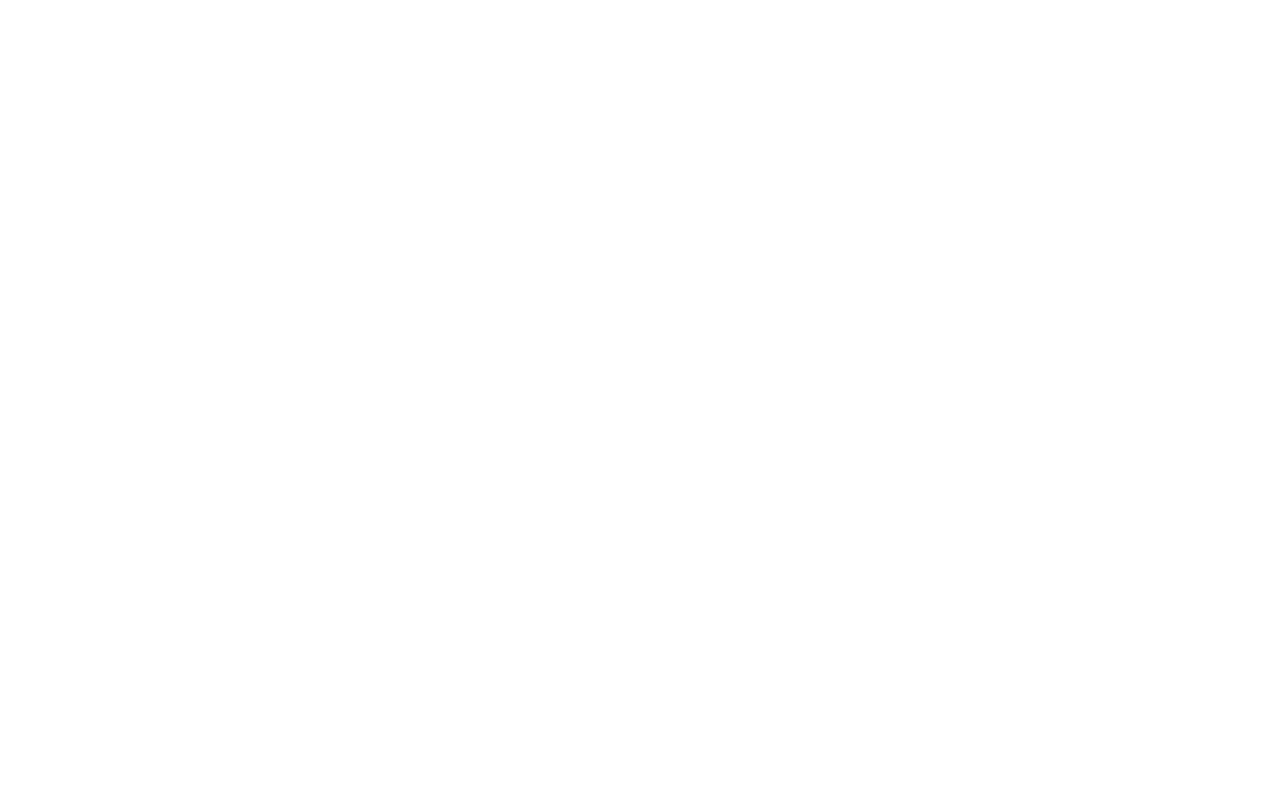
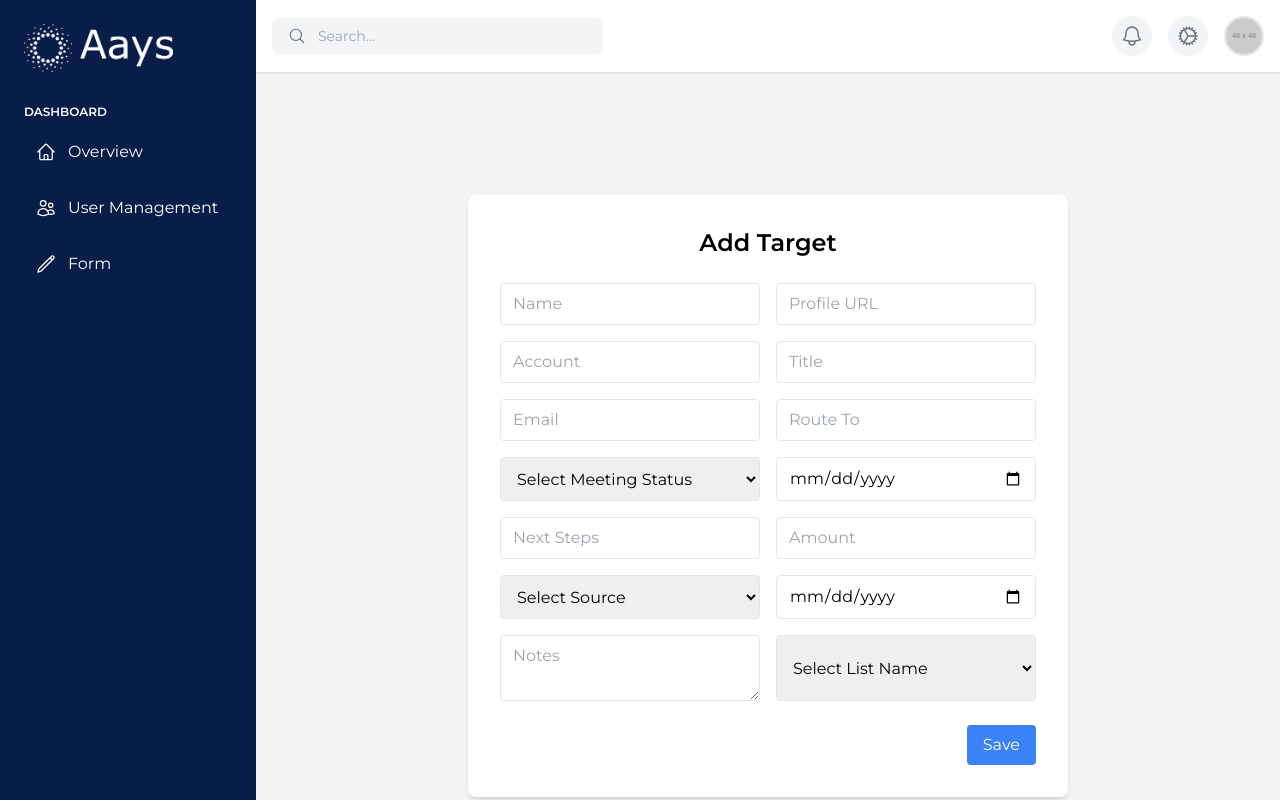
Before and after one commit to codeamanwal/aays, a React (Create React App) app: page /form in a window 1280 px wide. Before the commit this address had no page. Built offline with nearby package versions, Linux system fonts and the light colour scheme.

Commit message:
Dashboard added

```diff
--- a/public/index.html
+++ b/public/index.html
@@ -14,6 +14,12 @@
       manifest.json provides metadata used when your web app is installed on a
       user's mobile device or desktop. See https://developers.google.com/web/fundamentals/web-app-manifest/
     -->
+    <!-- public/index.html -->
+    <link
+      href="https://fonts.googleapis.com/css2?family=Montserrat:wght@400;500;600;700&display=swap"
+      rel="stylesheet"
+    />
+
     <link rel="manifest" href="%PUBLIC_URL%/manifest.json" />
     <!--
       Notice the use of %PUBLIC_URL% in the tags above.
--- a/src/App.js
+++ b/src/App.js
@@ -1,15 +1,19 @@
-import React from 'react';
-import { BrowserRouter as Router, Routes, Route } from 'react-router-dom';
-import FormPage from './components/FormPage';
-import TablePage from './components/TablePage';
+import React from "react";
+import { BrowserRouter as Router, Route, Routes } from "react-router-dom";
+import DashboardLayout from "./components/DashboardLayout";
+import TablePage from "./components/TablePage";
+import FormPage from "./components/FormPage";
 
 function App() {
   return (
     <Router>
-      <Routes>
-        <Route path="/" element={<FormPage />} />
-        <Route path="/table" element={<TablePage />} />
-      </Routes>
+      <DashboardLayout>
+        <Routes>
+          <Route path="/" element={<TablePage />} />
+          <Route path="/form" element={<FormPage />} />
+          {/* Add more routes here as needed */}
+        </Routes>
+      </DashboardLayout>
     </Router>
   );
 }
--- /dev/null
+++ b/src/components/DashboardLayout.js
@@ -0,0 +1,25 @@
+import React from "react";
+import Sidebar from "./Sidebar";
+import Navbar from "./Navbar";
+
+const DashboardLayout = ({ children }) => {
+  return (
+    <div className="flex h-screen overflow-hidden">
+      {/* Sidebar */}
+      <div className="overflow-y-auto">
+        <Sidebar />
+      </div>
+
+      {/* Main Content */}
+      <div className="flex flex-col flex-grow bg-gray-100 overflow-y-auto">
+        {/* Navbar */}
+        <Navbar />
+
+        {/* Page Content */}
+        <div className="p-6 overflow-y-auto">{children}</div>
+      </div>
+    </div>
+  );
+};
+
+export default DashboardLayout;
--- /dev/null
+++ b/src/components/Navbar.js
@@ -0,0 +1,35 @@
+import React from "react";
+import { BellIcon, CogIcon, MagnifyingGlassIcon } from '@heroicons/react/24/outline';
+
+const Navbar = () => {
+  return (
+    <div className="flex justify-between items-center bg-white shadow p-4 sticky top-0 z-10">
+      {/* Search Bar */}
+      <div className="flex items-center space-x-3 bg-gray-100 px-4 py-2 rounded-lg w-1/3">
+        <MagnifyingGlassIcon className="h-5 w-5 text-gray-500" />
+        <input
+          type="text"
+          placeholder="Search..."
+          className="bg-transparent outline-none w-full text-sm text-gray-600"
+        />
+      </div>
+
+      {/* Icons Section */}
+      <div className="flex items-center space-x-4">
+        <button className="bg-gray-100 p-2 rounded-full hover:bg-gray-200 transition">
+          <BellIcon className="h-6 w-6 text-gray-500" />
+        </button>
+        <button className="bg-gray-100 p-2 rounded-full hover:bg-gray-200 transition">
+          <CogIcon className="h-6 w-6 text-gray-500" />
+        </button>
+        <img
+          src="https://via.placeholder.com/40"
+          alt="User Avatar"
+          className="w-10 h-10 rounded-full border-2 border-gray-200"
+        />
+      </div>
+    </div>
+  );
+};
+
+export default Navbar;
--- /dev/null
+++ b/src/components/Sidebar.js
@@ -0,0 +1,55 @@
+import React from "react";
+import {
+  HomeIcon,
+  UsersIcon,
+  PencilIcon,
+} from "@heroicons/react/24/outline";
+import { Link } from "react-router-dom";
+
+const Sidebar = () => {
+  return (
+    <div className="bg-[#081D47] shadow-lg w-64 h-full p-6 overflow-y-auto text-white">
+      {/* Logo and Title */}
+      <div className="flex items-center space-x-3 mb-8">
+        <img
+          src="/assets/logo2.png"
+          alt="AAYS Analytics Logo"
+          className="h-12"
+        />
+      </div>
+
+      {/* Sidebar Links */}
+      <nav className="space-y-6">
+        {/* Dashboard Section */}
+        <div className="space-y-2">
+          <h3 className="text-white uppercase text-xs font-semibold">
+            Dashboard
+          </h3>
+          <Link
+            to="/dashboard"
+            className="flex items-center space-x-3 p-3 rounded-lg text-white hover:bg-[#bb1ccc] hover:text-white transition"
+          >
+            <HomeIcon className="h-5 w-5" />
+            <span className="text-md">Overview</span>
+          </Link>
+          <Link
+            to="/"
+            className="flex items-center space-x-3 p-3 rounded-lg text-white hover:bg-[#bb1ccc] hover:text-white transition"
+          >
+            <UsersIcon className="h-5 w-5" />
+            <span className="text-md">User Management</span>
+          </Link>
+          <Link
+            to="/form"
+            className="flex items-center space-x-3 p-3 rounded-lg text-white hover:bg-[#bb1ccc] hover:text-white transition"
+          >
+            <PencilIcon className="h-5 w-5" />
+            <span className="text-md">Form</span>
+          </Link>
+        </div>
+      </nav>
+    </div>
+  );
+};
+
+export default Sidebar;
--- a/tailwind.config.js
+++ b/tailwind.config.js
@@ -1,9 +1,11 @@
 module.exports = {
-  content: [
-    "./src/**/*.{js,jsx,ts,tsx}",
-  ],
+  content: ["./src/**/*.{js,jsx,ts,tsx}"],
   theme: {
-    extend: {},
+    extend: {
+      fontFamily: {
+        sans: ["Montserrat", "sans-serif"],
+      },
+    },
   },
   plugins: [],
 };
```
Also changed, not shown: public/assets/logo.png (added), public/assets/logo2.png (added), src/index.css (line endings or trailing spaces).
